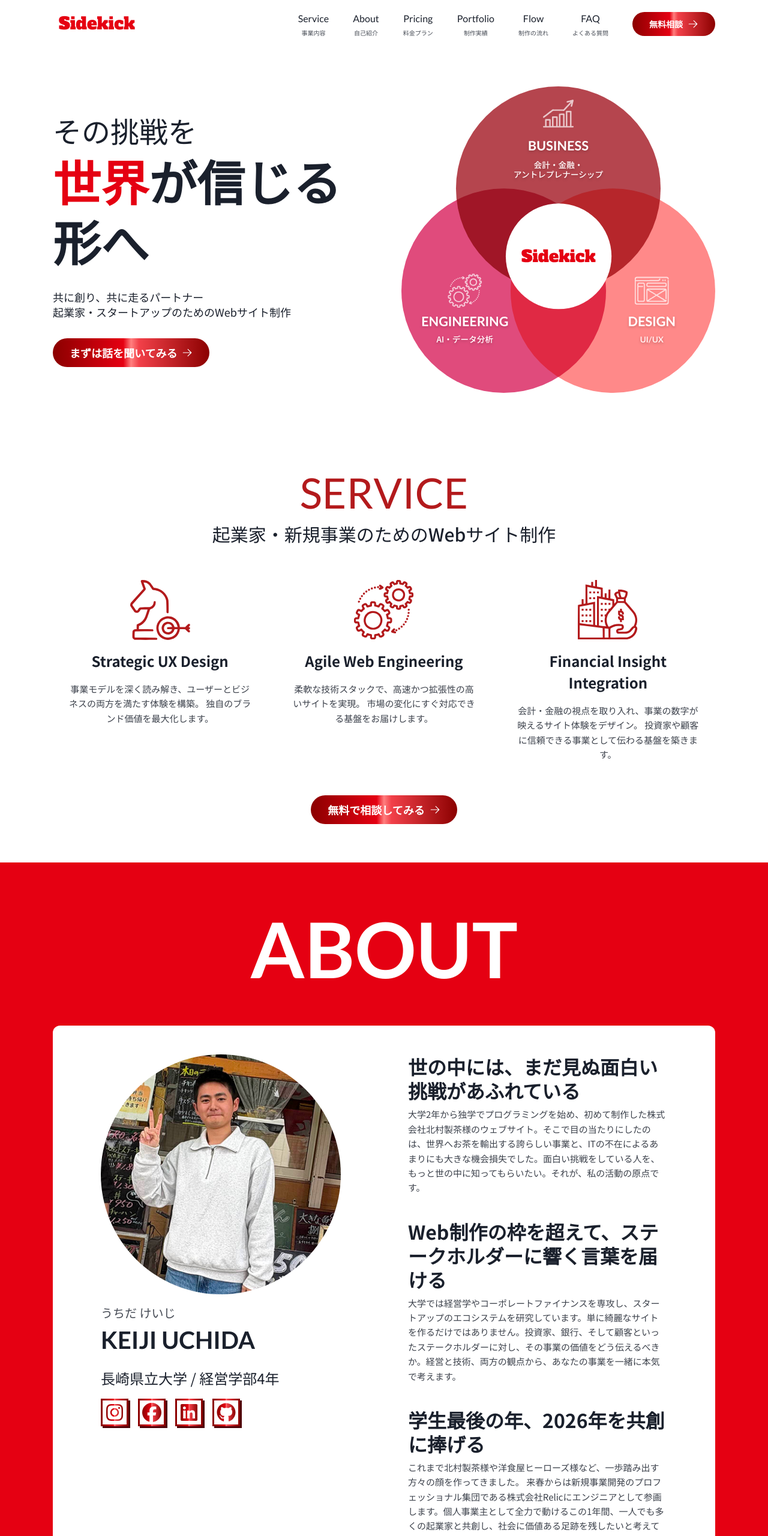
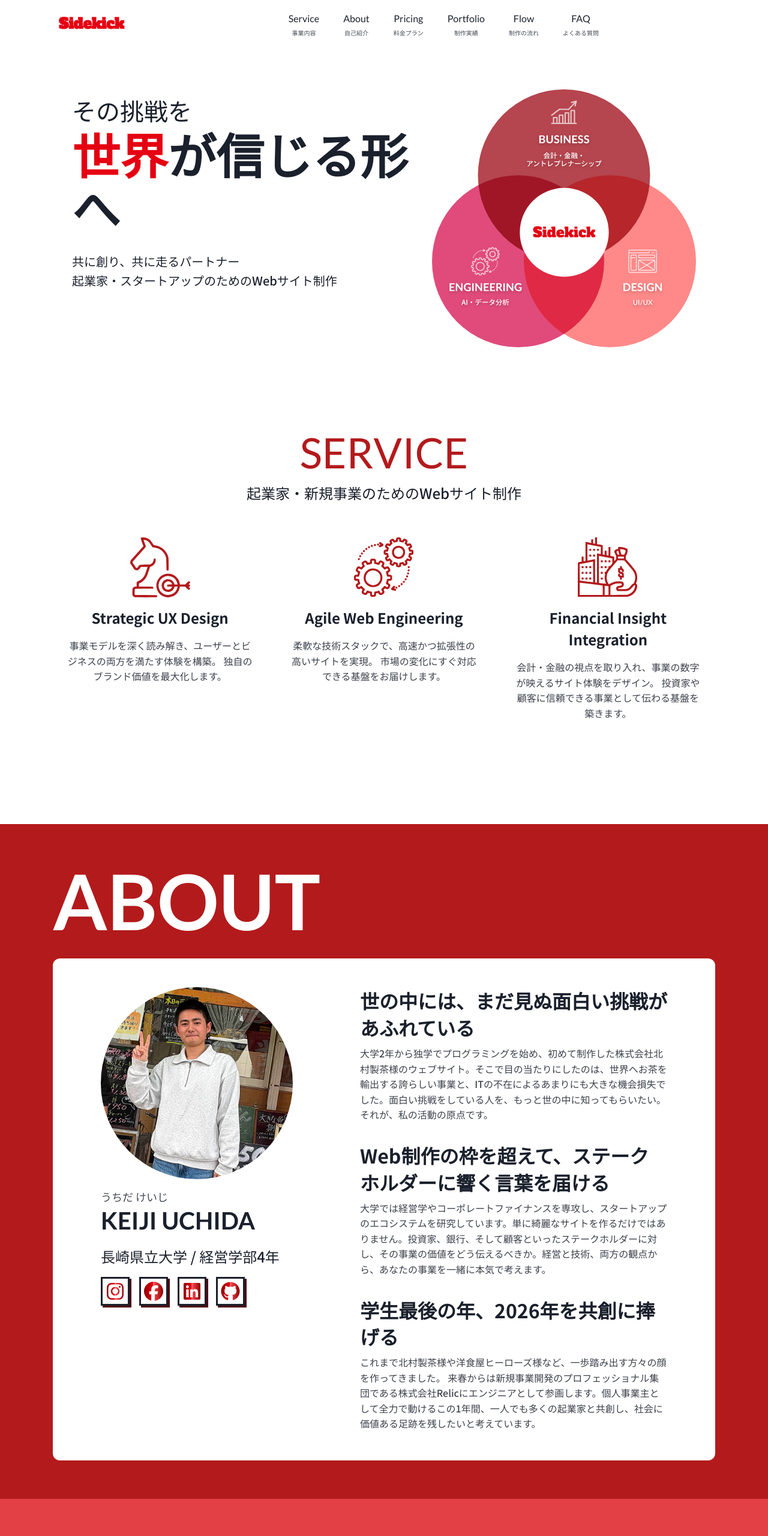
Before and after one commit to TomRiddle-Diary/Sidekick-website, a Next.js app: page / in a window 1280 px wide. Shown: the top 2561 px of the page at 60% size. Built offline with nearby package versions, Linux system fonts and the light colour scheme.

Commit message:
second commit

```diff
--- a/app/components/About.tsx
+++ b/app/components/About.tsx
@@ -17,107 +17,88 @@ const aboutContent = [
 
 export default function About() {
   return (
-    <section id="about" className="relative overflow-hidden bg-[#E50012] py-16 lg:py-20">
+    <section id="about" className="relative overflow-hidden bg-dark-red py-8 lg:py-16">
       <div className="mx-auto max-w-6xl px-6">
         {/* Section Title */}
-        <h2
-          className="mb-12 text-center text-6xl font-bold text-white lg:mb-16 lg:text-[128px]"
-          style={{ fontFamily: 'var(--font-lato)' }}
-        >
+        <h2 className="text-h1 font-lato font-bold text-white text-start mb-6 lg:mb-8">
           ABOUT
         </h2>
 
         {/* Content */}
         <div className="rounded-xl bg-white px-6 py-8 lg:px-20 lg:py-12">
-          <div className="flex flex-col items-start gap-4 lg:flex-row lg:gap-28">
+          <div className="flex flex-col items-start gap-8 lg:flex-row lg:gap-28">
             {/* Left Content */}
             <div className="flex flex-col items-start gap-4">
               {/* Profile Image */}
-              <div className="size-[280px] overflow-hidden rounded-full lg:size-[400px]">
+              <div className="size-60 overflow-hidden rounded-full lg:size-80 relative">
                 <Image
                   src="/images/about-image.png"
-                  width={400}
-                  height={400}
+                  fill
                   alt="KEIJI UCHIDA"
-                  className="h-full w-full object-cover"
+                  className="object-cover"
                 />
               </div>
 
               {/* Name Section */}
               <div className="flex flex-col items-start">
-                <p
-                  className="text-[20px] font-normal text-[#1A202C] opacity-80"
-                  style={{ fontFamily: 'var(--font-noto-sans-jp)' }}
-                >
+                <p className="text-small font-noto font-medium text-main opacity-80">
                   うちだ けいじ
                 </p>
-                <h3
-                  className="text-[40px] font-semibold text-[#1A202C]"
-                  style={{ fontFamily: 'var(--font-lato)' }}
-                >
+                <h3 className="text-h3 font-lato font-semibold text-main">
                   KEIJI UCHIDA
                 </h3>
               </div>
 
               {/* Affiliation */}
-              <p
-                className="text-[24px] font-normal text-[#1A202C]"
-                style={{ fontFamily: 'var(--font-noto-sans-jp)' }}
-              >
+              <p className="text-h5 font-noto font-medium text-main">
                 長崎県立大学 / 経営学部4年
               </p>
 
               {/* Social Icons */}
-              <div className="flex items-center gap-4">
+              <div className="flex items-center gap-3 lg:gap-4">
                 <a
                   href="https://instagram.com"
                   target="_blank"
                   rel="noopener noreferrer"
-                  className="social-icon flex items-center justify-center bg-white"
+                  className="social-icon flex items-center justify-center bg-white size-8 lg:size-12"
                 >
-                  <Image src="/svgs/instagram-icon.svg" width={40} height={40} alt="Instagram" />
+                  <Image src="/svgs/instagram-icon.svg" width={40} height={40} alt="Instagram" className="w-6 h-6 lg:w-10 lg:h-10" />
                 </a>
                 <a
                   href="https://facebook.com"
                   target="_blank"
                   rel="noopener noreferrer"
-                  className="social-icon flex items-center justify-center bg-white"
+                  className="social-icon flex items-center justify-center bg-white size-8 lg:size-12"
                 >
-                  <Image src="/svgs/facebook-icon.svg" width={40} height={40} alt="Facebook" />
+                  <Image src="/svgs/facebook-icon.svg" width={40} height={40} alt="Facebook" className="w-6 h-6 lg:w-10 lg:h-10" />
                 </a>
                 <a
                   href="https://linkedin.com"
                   target="_blank"
                   rel="noopener noreferrer"
-                  className="social-icon flex items-center justify-center bg-white"
+                  className="social-icon flex items-center justify-center bg-white size-8 lg:size-12"
                 >
-                  <Image src="/svgs/linkdein-icon.svg" width={40} height={40} alt="LinkedIn" />
+                  <Image src="/svgs/linkdein-icon.svg" width={40} height={40} alt="LinkedIn" className="w-6 h-6 lg:w-10 lg:h-10" />
                 </a>
                 <a
                   href="https://github.com"
                   target="_blank"
                   rel="noopener noreferrer"
-                  className="social-icon flex items-center justify-center bg-white"
+                  className="social-icon flex items-center justify-center bg-white size-8 lg:size-12"
                 >
-                  <Image src="/svgs/github-icon.svg" width={40} height={40} alt="GitHub" />
+                  <Image src="/svgs/github-icon.svg" width={40} height={40} alt="GitHub" className="w-6 h-6 lg:w-10 lg:h-10" />
                 </a>
               </div>
             </div>
 
             {/* Right Content */}
-            <div className="flex w-full max-w-2xl flex-col gap-10 text-[#1A202C]">
+            <div className="flex w-full max-w-2xl flex-col gap-8 text-main">
               {aboutContent.map((item, index) => (
                 <div key={index} className="flex flex-col gap-2">
-                  <h4
-                    className="text-[32px] font-bold leading-tight"
-                    style={{ fontFamily: 'var(--font-noto-sans-jp)' }}
-                  >
+                  <h4 className="text-h4 font-noto font-bold leading-tight">
                     {item.heading}
                   </h4>
-                  <p
-                    className="text-[15px] font-normal leading-relaxed opacity-85"
-                    style={{ fontFamily: 'var(--font-noto-sans-jp)' }}
-                  >
+                  <p className="text-body font-noto font-medium leading-relaxed opacity-85">
                     {item.text}
                   </p>
                 </div>
--- a/app/components/CtaButton.tsx
+++ b/app/components/CtaButton.tsx
@@ -7,18 +7,14 @@ interface CtaButtonProps {
 }
 
 export default function CtaButton({ size = 'small', children, onClick }: CtaButtonProps) {
-  const textSize = size === 'large' ? 'text-sm lg:text-lg' : 'text-xs lg:text-sm';
+  const textClass = size === 'large' ? 'text-body-lg' : 'text-small';
   const paddingSize = size === 'large' ? 'px-6 py-2.5 lg:px-7 lg:py-2.5' : 'px-5 py-2 lg:px-7 lg:py-2.5';
   const iconSize = size === 'large' ? 14 : 12;
 
   return (
     <button
       onClick={onClick}
-      className={`shine-effect relative flex w-fit items-center gap-1.5 lg:gap-2 overflow-hidden rounded-[30px] ${paddingSize} ${textSize} font-bold text-white transition-transform hover:scale-105`}
-      style={{
-        background:
-          'linear-gradient(90deg, #8B0000 0%, #E50012 45%, #FF7F7F 50%, #F24049 55%, #8B0000 100%)',
-      }}
+      className={`bg-metalic-red shine-effect relative flex w-fit items-center gap-1.5 lg:gap-2 overflow-hidden rounded-[30px] ${paddingSize} ${textClass} font-noto font-bold text-white transition-transform hover:scale-105`}
     >
       <span className="relative z-10">{children}</span>
       <HiArrowRight className="relative z-10 lg:w-4.5 lg:h-4.5" size={iconSize} />
--- a/app/components/Header.tsx
+++ b/app/components/Header.tsx
@@ -36,7 +36,7 @@ export default function Header() {
         <div className="p-2.5">
           <a
             href="#"
-            className="text-xl lg:text-[28px] font-normal text-[#E50012]"
+            className="text-h5 font-bold text-primary-red"
             style={{ fontFamily: 'var(--font-alfa-slab-one)' }}
           >
             Sidekick
@@ -51,12 +51,12 @@ export default function Header() {
               <a
                 key={item.en}
                 href={item.href}
-                className="flex flex-col items-center gap-1 transition-colors hover:text-[#E50012]"
+                className="flex flex-col items-center gap-1 transition-colors hover:text-primary-red"
               >
-                <span className="text-base font-normal" style={{ fontFamily: 'var(--font-lato)' }}>
+                <span className="text-body font-lato font-medium">
                   {item.en}
                 </span>
-                <span className="text-[10px] font-normal opacity-80" style={{ fontFamily: 'var(--font-noto-sans-jp)' }}>
+                <span className="text-xs-custom font-noto font-medium opacity-80">
                   {item.jp}
                 </span>
               </a>
@@ -74,17 +74,17 @@ export default function Header() {
           aria-label="Toggle menu"
         >
           <span
-            className={`block h-0.5 w-6 bg-[#1A202C] transition-transform ${
+            className={`block h-0.5 w-6 bg-main transition-transform ${
               isMobileMenuOpen ? 'translate-y-2 rotate-45' : ''
             }`}
           ></span>
           <span
-            className={`block h-0.5 w-6 bg-[#1A202C] transition-opacity ${
+            className={`block h-0.5 w-6 bg-main transition-opacity ${
               isMobileMenuOpen ? 'opacity-0' : ''
             }`}
           ></span>
           <span
-            className={`block h-0.5 w-6 bg-[#1A202C] transition-transform ${
+            className={`block h-0.5 w-6 bg-main transition-transform ${
               isMobileMenuOpen ? '-translate-y-2 -rotate-45' : ''
             }`}
           ></span>
@@ -100,12 +100,12 @@ export default function Header() {
                 key={item.en}
                 href={item.href}
                 onClick={() => setIsMobileMenuOpen(false)}
-                className="flex flex-col gap-1 border-b border-gray-100 pb-4 transition-colors hover:text-[#E50012]"
+                className="flex flex-col gap-1 border-b border-gray-100 pb-4 transition-colors hover:text-primary-red"
               >
-                <span className="text-base font-normal" style={{ fontFamily: 'var(--font-lato)' }}>
+                <span className="text-body font-lato font-regular">
                   {item.en}
                 </span>
-                <span className="text-[10px] font-normal opacity-60" style={{ fontFamily: 'var(--font-noto-sans-jp)' }}>
+                <span className="text-xs-custom font-noto font-regular opacity-60">
                   {item.jp}
                 </span>
               </a>
--- a/app/components/Hero.tsx
+++ b/app/components/Hero.tsx
@@ -3,32 +3,23 @@ import CtaButton from './CtaButton';
 
 export default function Hero() {
   return (
-    <section id="hero" className="relative overflow-hidden bg-white">
-      <div className="mx-auto max-w-6xl px-6 py-10 lg:py-16">
+    <section id="hero" className="relative overflow-hidden bg-white py-8 lg:py-16">
+      <div className="mx-auto max-w-6xl px-6">
         <div className="flex flex-col items-center gap-6 lg:flex-row justify-center">
           {/* Left Content */}
           <div className="flex flex-col items-center lg:items-start gap-6 lg:gap-8 lg:max-w-xl">
             {/* Titles */}
             <div className="flex flex-col gap-1 text-center lg:text-left">
-              <h2
-                className="text-2xl lg:text-[48px] font-medium leading-tight"
-                style={{ fontFamily: 'var(--font-noto-sans-jp)' }}
-              >
+              <h2 className="text-hero-subtitle font-noto font-medium leading-tight">
                 その挑戦を
               </h2>
-              <h1
-                className="text-3xl lg:text-[80px] font-bold leading-tight"
-                style={{ fontFamily: 'var(--font-noto-sans-jp)' }}
-              >
-                <span className="text-[#E50012]">世界</span>が信じる形へ
+              <h1 className="text-display font-noto font-bold leading-tight">
+                <span className="text-primary-red">世界</span>が信じる形へ
               </h1>
             </div>
 
             {/* Description */}
-            <p
-              className="text-xs lg:text-lg font-normal leading-snug text-center lg:text-left"
-              style={{ fontFamily: 'var(--font-noto-sans-jp)' }}
-            >
+            <p className="text-body-lg font-noto font-medium leading-snug text-center lg:text-left">
               共に創り、共に走るパートナー
               <br />
               起業家・スタートアップのためのWebサイト制作
@@ -39,13 +30,13 @@ export default function Hero() {
           </div>
 
           {/* Right Image */}
-          <div className="relative">
+          <div className="relative size-70 lg:size-110">
             <Image
               src="/svgs/hero-image.svg"
-              width={600}
-              height={588}
+              fill
               alt="Sidekick Services"
               priority
+              className="object-contain"
             />
           </div>
         </div>
--- a/app/components/Service.tsx
+++ b/app/components/Service.tsx
@@ -21,21 +21,15 @@ const services = [
 
 export default function Service() {
   return (
-    <section id="service" className="relative overflow-hidden bg-white py-10 lg:py-16">
+    <section id="service" className="relative overflow-hidden bg-white py-8 lg:py-16">
       <div className="mx-auto max-w-6xl px-6">
         <div className="flex flex-col items-center gap-8">
           {/* Section Header */}
           <div className="flex flex-col items-center gap-2 text-center">
-            <h2
-              className="text-4xl lg:text-[70px] font-normal text-[#B31A1C]"
-              style={{ fontFamily: 'var(--font-lato)' }}
-            >
+            <h2 className="text-h2 font-lato font-regular text-dark-red">
               SERVICE
             </h2>
-            <p
-              className="text-xl lg:text-[30px] font-medium text-[#1A202C]"
-              style={{ fontFamily: 'var(--font-noto-sans-jp)' }}
-            >
+            <p className="text-h5 font-noto font-medium text-main">
               起業家・新規事業のためのWebサイト制作
             </p>
           </div>
@@ -45,7 +39,7 @@ export default function Service() {
             {services.map((service, index) => (
               <div
                 key={index}
-                className="flex flex-col items-center gap-4.25 rounded-xl bg-white p-6 text-center"
+                className="flex flex-col items-center gap-4 rounded-xl bg-white p-6 text-center"
               >
                 <Image
                   src={service.icon}
@@ -54,16 +48,10 @@ export default function Service() {
                   alt={service.title}
                   className="object-contain"
                 />
-                <h3
-                  className="text-[24px] font-semibold text-[#1A202C]"
-                  style={{ fontFamily: 'var(--font-noto-sans-jp)' }}
-                >
+                <h3 className="text-h5 font-noto font-semibold text-main">
                   {service.title}
                 </h3>
-                <p
-                  className="text-[15px] font-normal leading-relaxed text-[#1A202C] opacity-85"
-                  style={{ fontFamily: 'var(--font-noto-sans-jp)' }}
-                >
+                <p className="text-body font-noto font-medium text-main opacity-85 leading-relaxed">
                   {service.description}
                 </p>
               </div>
--- a/app/globals.css
+++ b/app/globals.css
@@ -4,60 +4,13 @@
   /* Colors */
   --primary-red: #E50012;
   --dark-red: #B31A1C;
-  --deep-pink: #B31A1C;
-  --light-pink: #E34045;
   --main-font-color: #1A202C;
   --base-color: #ffffff;
+  --deep-pink: #E34045;
+  --light-pink: #E88C8F
 
-  /* Fonts */
-  --font-sans-jp: var(--font-noto-sans-jp);
-  --font-sans-en: var(--font-lato);
-  --font-logo: var(--font-alfa-slab-one);
-
-  /* Typography Sizes */
-  --font-size-header-large: 128px;
-  --font-size-header-medium: 70px;
-  --font-size-header-japanese: 30px;
-  --font-size-logo: 28px;
-  --font-size-nav-en: 16px;
-  --font-size-nav-jp: 10px;
-  --font-size-cta-small: 14px;
-  --font-size-service-card-title: 24px;
-  --font-size-service-card-text: 15px;
-  --font-size-about-furigana: 20px;
-  --font-size-about-name: 40px;
-  --font-size-about-affiliation: 24px;
-  --font-size-about-heading: 32px;
-}
-
-body {
-  background: var(--base-color);
-  color: var(--main-font-color);
-  font-family: var(--font-noto-sans-jp), var(--font-lato), sans-serif;
-}
-
-/* Utility classes for custom typography */
-.header-large {
-  font-size: var(--font-size-header-large);
-  font-weight: 700;
-  font-family: var(--font-lato);
-}
-
-.header-medium {
-  font-size: var(--font-size-header-medium);
-  font-weight: 400;
-  font-family: var(--font-lato);
-}
-
-.header-japanese {
-  font-size: var(--font-size-header-japanese);
-  font-weight: 500;
-  font-family: var(--font-noto-sans-jp);
-}
-
-/* Metalic Red Gradient */
-.bg-metalic-red {
-  background: linear-gradient(
+  /* Gradients */
+  --gradient-metalic-red: linear-gradient(
     90deg,
     #8B0000 0%,
     #E50012 45%,
@@ -66,6 +19,227 @@ body {
     #8B0000 100%
   );
 }
+
+body {
+  background: var(--base-color);
+  color: var(--main-font-color);
+  font-family: var(--font-noto-sans-jp), var(--font-lato), sans-serif;
+  font-weight: 500;
+}
+
+/* ===========================
+   TYPOGRAPHY SYSTEM
+   =========================== */
+
+/* Font Families */
+.font-lato {
+  font-family: var(--font-lato);
+}
+
+.font-noto {
+  font-family: var(--font-noto-sans-jp);
+}
+
+/* Font Weights */
+.font-regular {
+  font-weight: 400;
+}
+
+.font-medium {
+  font-weight: 500;
+}
+
+.font-semibold {
+  font-weight: 600;
+}
+
+.font-bold {
+  font-weight: 700;
+}
+
+/* Display (Hero Main Title) */
+.text-display {
+  font-size: 44px;
+  line-height: 1.1;
+}
+
+@media (min-width: 1024px) {
+  .text-display {
+    font-size: 80px;
+  }
+}
+
+/* Heading 1 (Section Titles: ABOUT, PRICING, etc.) */
+.text-h1 {
+  font-size: 64px;
+  line-height: 1;
+}
+
+@media (min-width: 1024px) {
+  .text-h1 {
+    font-size: 128px;
+  }
+}
+
+/* Heading 2 (SERVICE) */
+.text-h2 {
+  font-size: 32px;
+  line-height: 1.2;
+}
+
+@media (min-width: 1024px) {
+  .text-h2 {
+    font-size: 70px;
+  }
+}
+
+/* Hero Subtitle (その挑戦を) */
+.text-hero-subtitle {
+  font-size: 32px;
+  line-height: 1.2;
+}
+
+@media (min-width: 1024px) {
+  .text-hero-subtitle {
+    font-size: 40px;
+  }
+}
+
+/* Heading 3 (Card Titles, Names) */
+.text-h3 {
+  font-size: 26px;
+  line-height: 1.3;
+}
+
+@media (min-width: 1024px) {
+  .text-h3 {
+    font-size: 40px;
+  }
+}
+
+/* Heading 4 (Content Headings About-strong-text) */
+.text-h4 {
+  font-size: 22px;
+  line-height: 1.4;
+}
+
+@media (min-width: 1024px) {
+  .text-h4 {
+    font-size: 32px;
+  }
+}
+
+/* Heading 5 (Japanese Subtitles, Affiliations) */
+.text-h5 {
+  font-size: 16px;
+  line-height: 1.5;
+}
+
+@media (min-width: 1024px) {
+  .text-h5 {
+    font-size: 24px;
+  }
+}
+
+/* Body Large (Important Descriptions) */
+.text-body-lg {
+  font-size: 16px;
+  line-height: 1.6;
+}
+
+@media (min-width: 1024px) {
+  .text-body-lg {
+    font-size: 20px;
+  }
+}
+
+/* Body (Normal Text) */
+.text-body {
+  font-size: 14px;
+  line-height: 1.6;
+}
+
+@media (min-width: 1024px) {
+  .text-body {
+    font-size: 16px;
+  }
+}
+
+/* Small (Secondary Text) */
+.text-small {
+  font-size: 14px;
+  line-height: 1.5;
+}
+
+@media (min-width: 1024px) {
+  .text-small {
+    font-size: 18px;
+  }
+}
+
+/* Extra Small (Tiny Text) */
+.text-xs-custom {
+  font-size: 10px;
+  line-height: 1.4;
+}
+
+/* ===========================
+   COLOR UTILITIES
+   =========================== */
+
+/* Background Colors */
+.bg-primary-red {
+  background-color: var(--primary-red);
+}
+
+.bg-dark-red {
+  background-color: var(--dark-red);
+}
+
+.bg-deep-pink {
+  background-color: var(--deep-pink)
+}
+
+.bg-light-pink {
+  background-color: var(--light-pink);
+}
+
+.bg-main {
+  background-color: var(--main-font-color);
+}
+
+/* Text Colors */
+.text-primary-red {
+  color: var(--primary-red);
+}
+
+.text-dark-red {
+  color: var(--dark-red);
+}
+
+.text-main {
+  color: var(--main-font-color);
+}
+
+/* ===========================
+   GRADIENT UTILITIES
+   =========================== */
+
+.bg-metalic-red {
+  background: var(--gradient-metalic-red);
+}
+
+.text-metalic-red {
+  background: var(--gradient-metalic-red);
+  -webkit-background-clip: text;
+  background-clip: text;
+  -webkit-text-fill-color: transparent;
+  color: transparent;
+}
+
+/* ===========================
+   ANIMATIONS & EFFECTS
+   =========================== */
 
 /* Shine Animation for CTA Button */
 .shine-effect::before {
@@ -96,16 +270,18 @@ body {
 /* Social Icons */
 .social-icon {
   border: 3px solid;
-  border-image: linear-gradient(
-    90deg,
-    #8B0000 0%,
-    #E50012 45%,
-    #FF7F7F 50%,
-    #F24049 55%,
-    #8B0000 100%
-  ) 1;
-  filter: drop-shadow(3px 3px 0 #4E0208);
+  border-image: var(--gradient-metalic-red) 1;
+  filter: drop-shadow(2px 2px 0 #4E0208);
   transition: transform 0.2s;
+}
+
+@media (min-width: 1024px) {
+  .social-icon {
+    border: 3px solid;
+    border-image: var(--gradient-metalic-red) 1;
+    filter: drop-shadow(3px 3px 0 #4E0208);
+    transition: transform 0.2s;
+  }
 }
 
 .social-icon:hover {
```
Also changed, not shown: app/components/Pricing.tsx (added, +123 -0 lines), app/page.tsx (+4 -4 lines).
